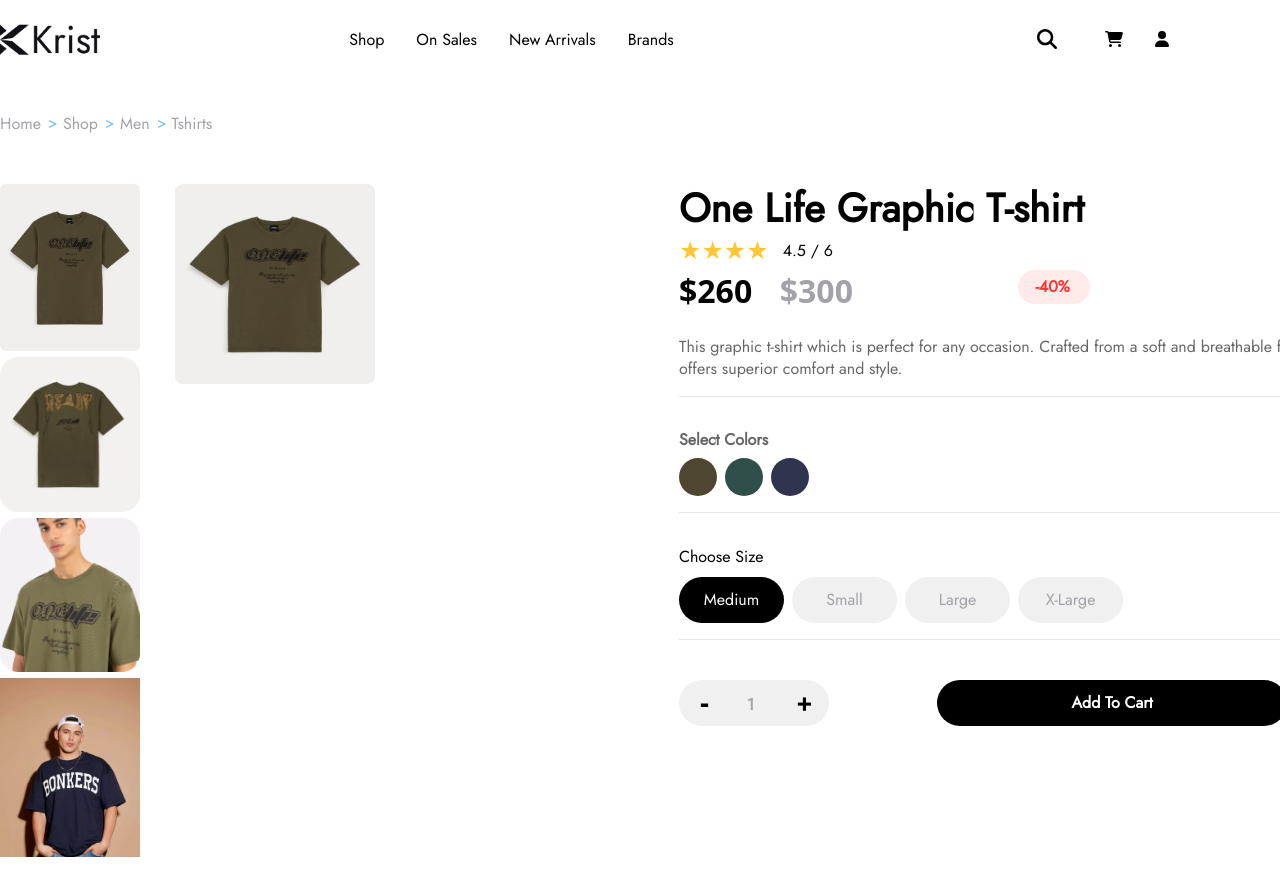
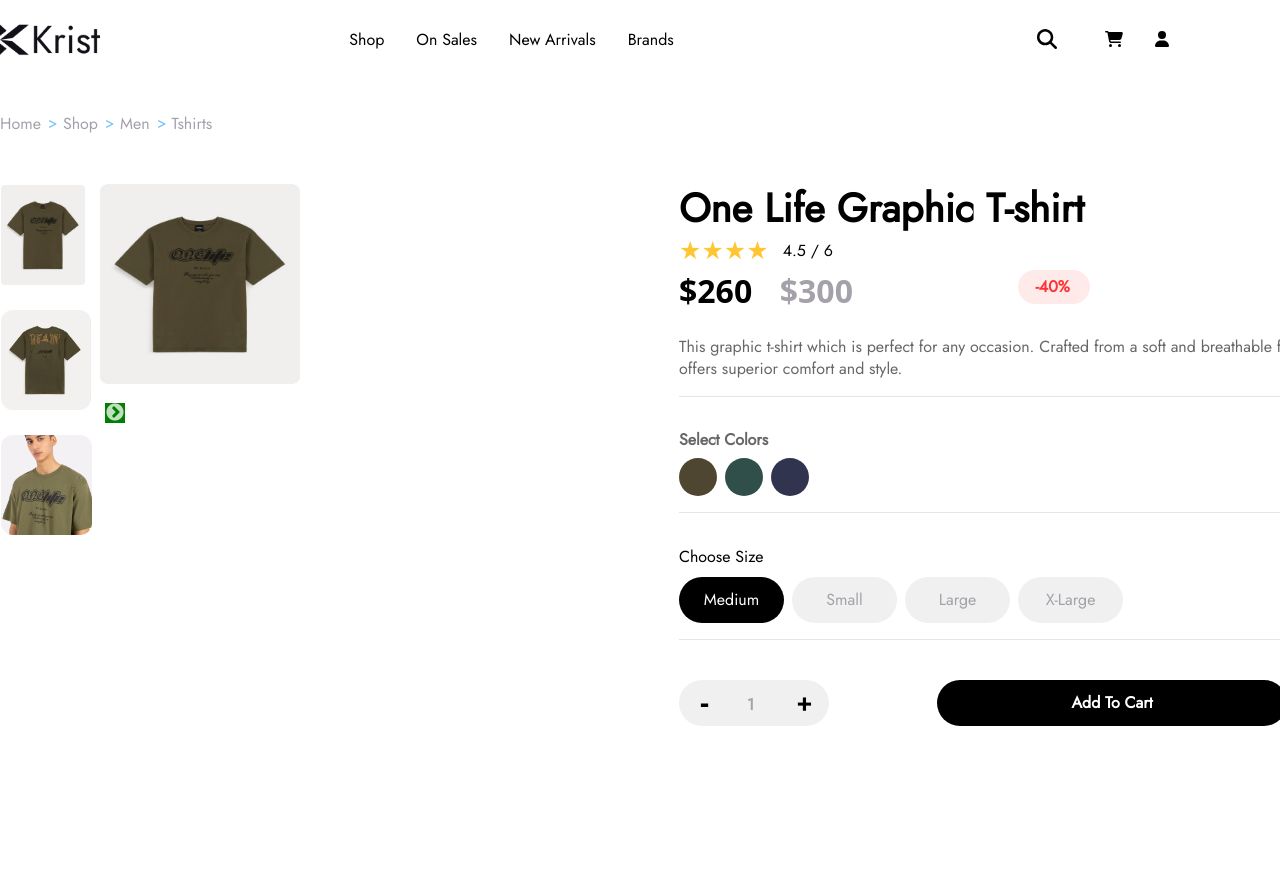
Before and after one commit to saumya9889/Krist, a React (Create React App) app: page /productdetail in a window 1280 px wide. Shown: the top 896 px of the page. After the commit the page ends 800 px from the top, so only its background shows below. Built offline with nearby package versions, Linux system fonts and the light colour scheme.

Commit message:
slic implement for pdp page

```diff
--- a/package.json
+++ b/package.json
@@ -18,7 +18,9 @@
     "react-multi-carousel": "^2.8.4",
     "react-router-dom": "^6.22.0",
     "react-scripts": "5.0.1",
+    "react-slick": "^0.30.2",
     "sass": "^1.69.7",
+    "slick-carousel": "^1.8.1",
     "web-vitals": "^2.1.4"
   },
   "scripts": {
--- a/src/App.js
+++ b/src/App.js
@@ -4,6 +4,8 @@ import Login from "./Page/login";
 import SignUp from "./Page/sign-up";
 import HomePage from "./Page/HomePage";
 import ProductDetail from "./Page/Product-Detail-Page";
+import "slick-carousel/slick/slick.css";
+import "slick-carousel/slick/slick-theme.css";
 
 // import Header from "./Components/Home/Header";
 
--- a/src/Page/Product-Detail-Page/index.jsx
+++ b/src/Page/Product-Detail-Page/index.jsx
@@ -14,6 +14,31 @@ import Btshirtb from "../../assests/image/pdp/btshirtback.jpg";
 import BtshirtF from "../../assests/image/pdp/btshirts.jpg";
 import { StarIcon } from "../../Mock/icons";
 import { ProductDetailPage } from "../../Mock/product-detail-page";
+import Slider from "react-slick"
+
+var settings = {
+  dots: false,
+  infinite: true,
+  speed: 500,
+  slidesToShow: 3,
+  slidesToScroll: 1,
+  vertical: true,
+  verticalSwiping: true,
+  // adaptiveHeight: true,
+  variableHeight: false,
+  cssEase: 'linear',
+  scrollbar: false,
+  responsive: [
+    {
+      breakpoint: 1024,
+      settings: {
+        slidesToShow: 3,
+        slidesToScroll: 1,
+        dots: true
+      }
+    }
+  ]
+};
 
 const ProductDetail = () => {
   // const [count, setCount] = useState(1);
@@ -111,6 +136,7 @@ const ProductDetail = () => {
           <div className="product-detail-wrapper">
             <div className="product-detail-breadcrumb ">
               <ul className="grid grid-flow-col w-max gap-1 text-[16px] text-grey">
+
                 <div className="grid w-max grid-cols-[max-content,10px] items-center gap-2">
                   <li className="">Home</li>{" "}
                   <span className="flex items-center">
@@ -148,13 +174,14 @@ const ProductDetail = () => {
             </div>
             <div className="product-details grid grid-cols-2 gap-2 mt-12">
               <div className="left-side grid grid-flow-col gap-2">
-                <div className="left-side-wrapper grid grid-cols-175px-1fr ">
-                  <div className="grid grid-flow-row gap-[6px] w-[100%] h-[calc(40%-20px)] overflow-y-auto">
+                <div className="left-side-wrapper grid grid-cols-[100px,1fr] ">
+                  {/* <div className="grid grid-flow-row gap-[6px] w-[100%] h-[calc(40%-20px)] overflow-y-auto"> */}
+                  <Slider {...settings}>
                     {(filteredData.length === 0 ? imgs : filteredData).map(
                       (item, index) => (
                         <figure
                           key={index}
-                          className="w-[140px]"
+                          className="w-[100px] overflow-hidden h-[100px] mb-4 block"
                           onClick={() => handleSideImageClick(item)}
                         >
                           <img
@@ -163,12 +190,14 @@ const ProductDetail = () => {
                                 ? item.image
                                 : item.image
                             }
+                            className="h-[100%] w-max"
                             alt={`Image ${index + 1}`}
                           />
                         </figure>
                       )
                     )}
-                  </div>
+                    </Slider>
+                  {/* </div> */}
                   <div className="side-img">
                     <figure>
                       {/* Display selected image based on selectedImage state */}
--- a/src/assests/styles/globle.scss
+++ b/src/assests/styles/globle.scss
@@ -12,10 +12,11 @@
     box-sizing: border-box;
 }
 
-.container-wrapper{
+.container-wrapper {
     margin: 0 auto;
     width: 1350px;
-    @media screen and (max-width: 1024px){
+
+    @media screen and (max-width: 1024px) {
         width: 90%;
     }
 }
@@ -26,3 +27,15 @@
 @import 'tailwindcss/base';
 @import 'tailwindcss/components';
 @import 'tailwindcss/utilities';
+
+
+.slick-slider {
+    .slick-arrow {
+        &.slick-prev {
+            background: green !important;
+        }
+        &.slick-next {
+            background: green !important;
+        }
+    }
+}
```
Also changed, not shown: 1 other file (tests, documents, lock files or other folders).
